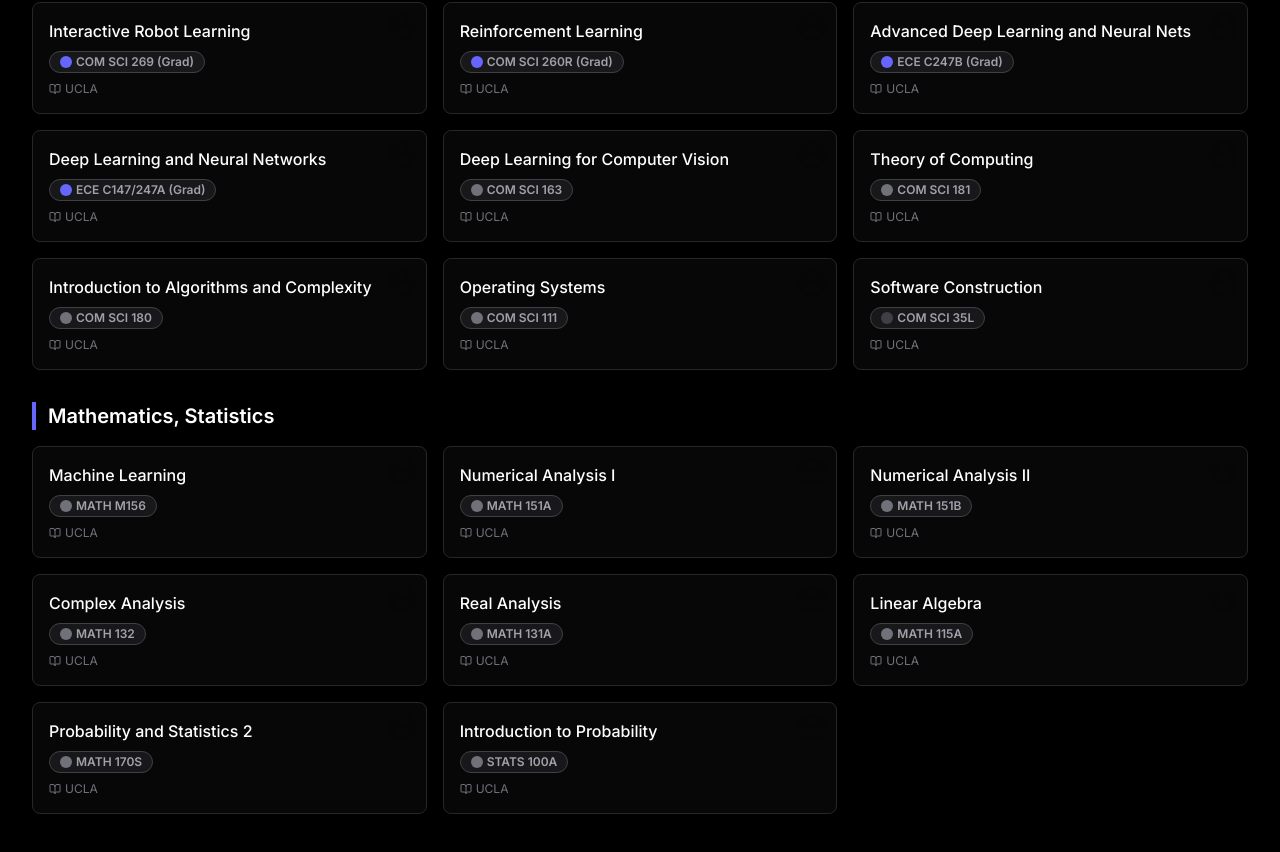
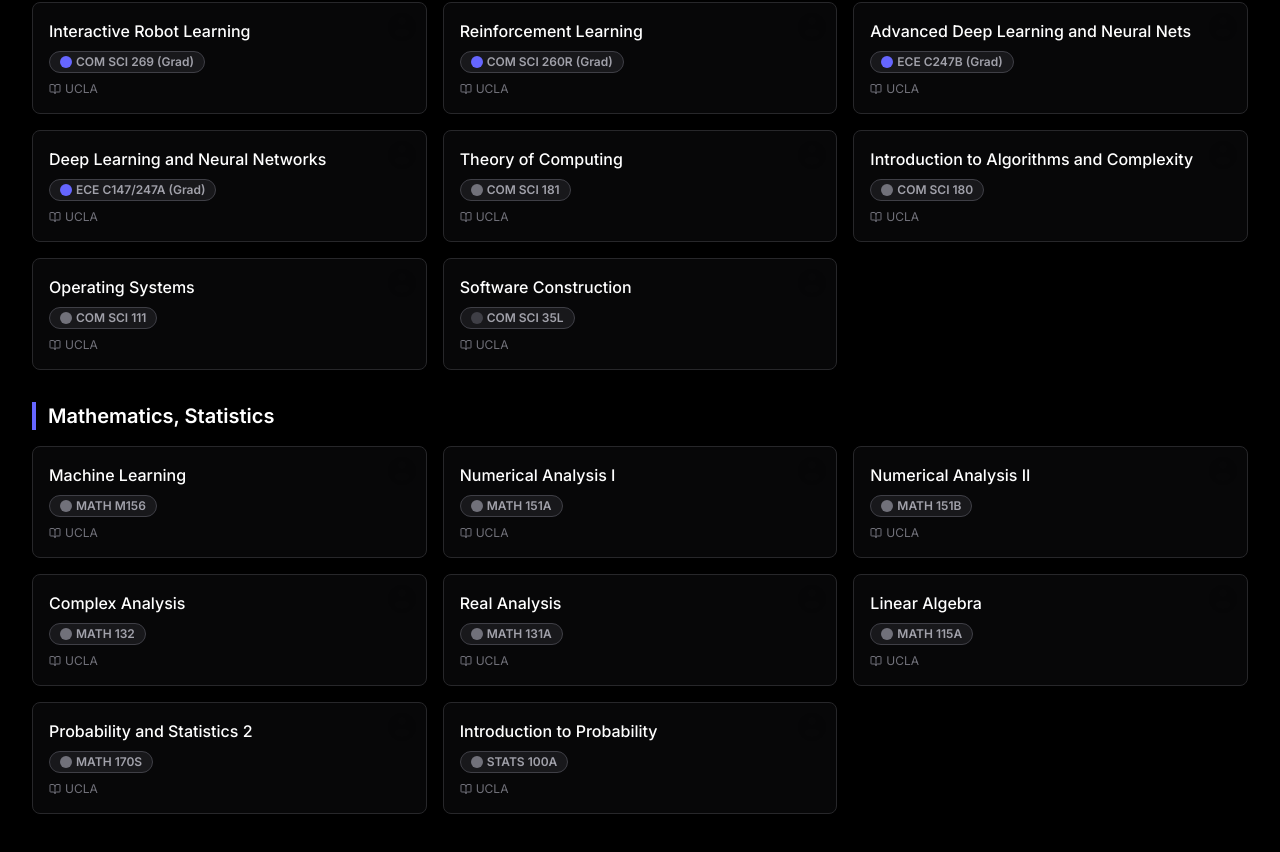
Before and after one commit to randamit123/amitsite, a Next.js app: page / in a window 1280 px wide. Shown: the part 4789-5641 px from the top of the page. Built offline with nearby package versions, Linux system fonts and the light colour scheme.

Commit message:
course update

```diff
--- a/app/page.tsx
+++ b/app/page.tsx
@@ -462,7 +462,6 @@ export default function Home() {
                   <CourseCard name="Reinforcement Learning" code="COM SCI 260R (Grad)" level="grad" />
                   <CourseCard name="Advanced Deep Learning and Neural Nets" code="ECE C247B (Grad)" level="grad" />
                   <CourseCard name="Deep Learning and Neural Networks" code="ECE C147/247A (Grad)" level="grad" />
-                  <CourseCard name="Deep Learning for Computer Vision" code="COM SCI 163" level="upper" />
                   <CourseCard name="Theory of Computing" code="COM SCI 181" level="upper" />
                   <CourseCard name="Introduction to Algorithms and Complexity" code="COM SCI 180" level="upper" />
                   <CourseCard name="Operating Systems" code="COM SCI 111" level="upper" />
```
